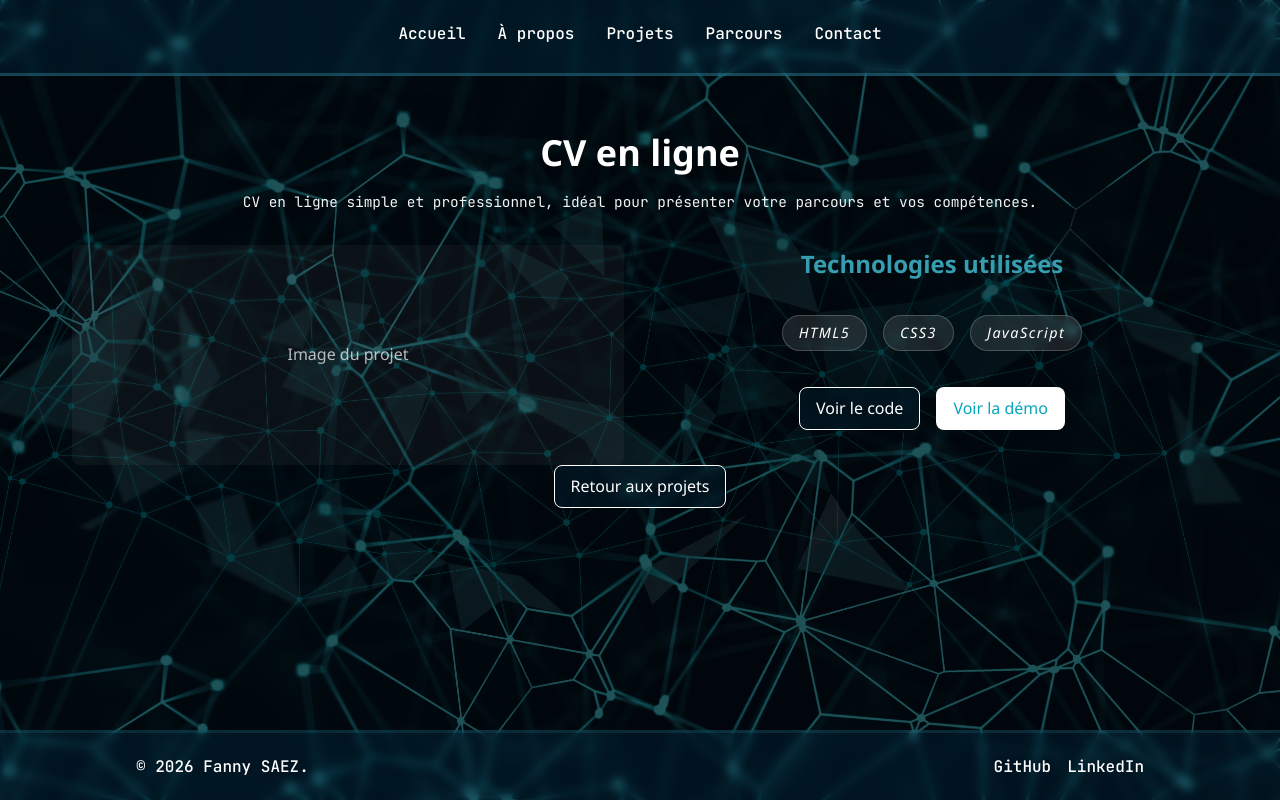
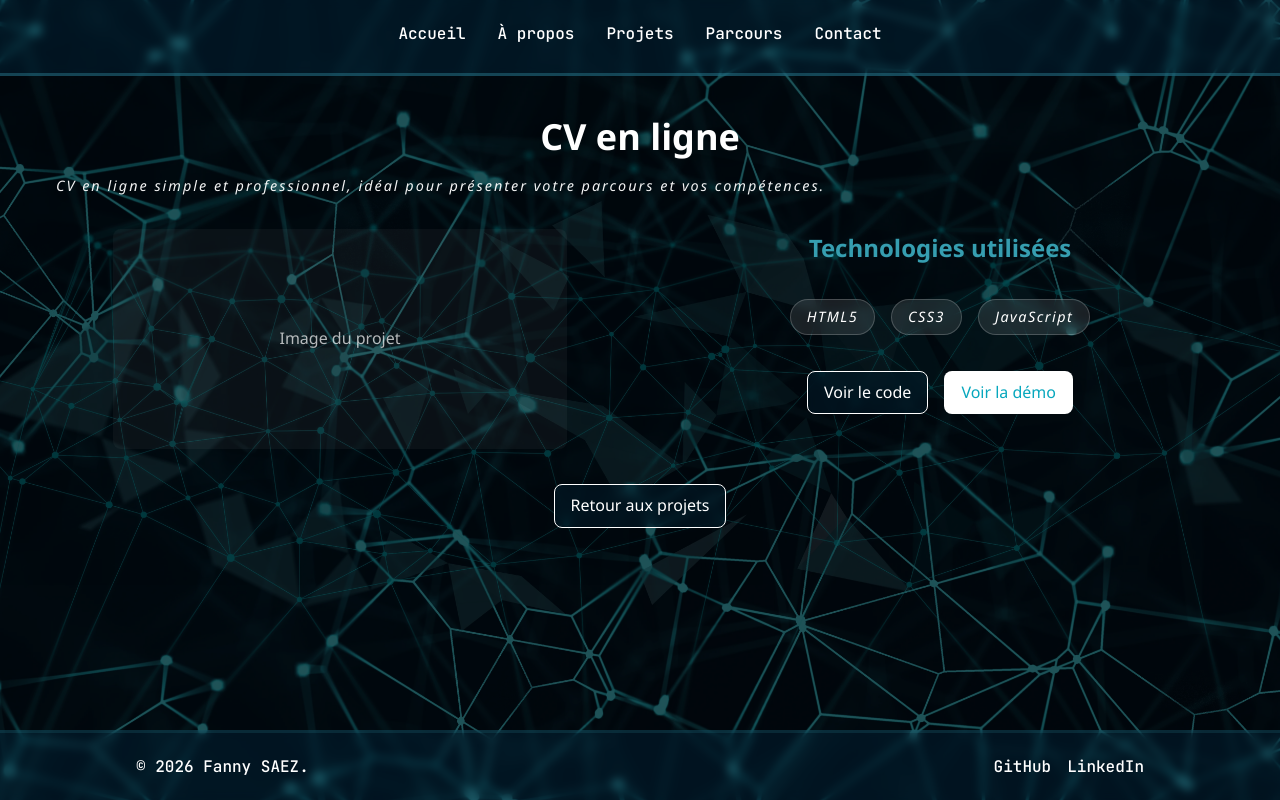
Before and after one commit to fannysaez/startNextJs, a Next.js app: page /projets/cv-en-ligne in a window 1280 px wide. Built offline with nearby package versions, Linux system fonts and the light colour scheme.

Commit message:
app(slug, pages et styles): ajustemnts proprements styles de chacune des pages

```diff
--- a/app/projets/[slug]/page.js
+++ b/app/projets/[slug]/page.js
@@ -1,4 +1,4 @@
-import styles from '../page.module.css'
+import styles from './projetsDetails.module.css'
 import Link from 'next/link'
 import Image from 'next/image'
 import Tag from '@/components/Tag/Tag'
@@ -29,7 +29,7 @@ export default async function ProjetDetail({ params }) {
         <h1 className={`${styles.title} ${styles.centerText}`}>
           {projet.title}
         </h1>
-        <p className={`${styles.contenu} ${styles.centerText}`}>
+        <p className={`${styles.contenu} ${styles.alignContenu}`}>
           {projet.description}
         </p>
       </div>
--- /dev/null
+++ b/app/projets/[slug]/projetsDetails.module.css
@@ -0,0 +1,155 @@
+/* Styles partagés pour la page détail d'un projet */
+.container {
+  max-width: 1200px;
+  margin: 0 auto;
+  padding: 2rem 1rem;
+  text-align: center;
+  position: relative;
+  z-index: 2;
+}
+
+.title {
+  font-size: 2.25rem;
+  margin: 0 0 0.5rem 0;
+  color: #ffffff;
+  font-weight: 600;
+  text-align: center;
+  text-shadow: 0 6px 18px rgba(0, 0, 0, 0.6);
+}
+
+.header {
+  margin-bottom: 1.5rem;
+}
+
+.contenu {
+  /* font-family: var(--font-jetbrains-mono), "JetBrains Mono", monospace; */
+  font-size: 0.9rem;
+  color: rgba(255, 255, 255, 0.95);
+  text-align: justify;
+  margin: 0 0 2rem 0;
+  text-shadow: 0 4px 12px rgba(0, 0, 0, 0.45);
+}
+.description {
+  color: rgba(255, 255, 255, 0.95);
+  text-align: center;
+  margin: 0 0 2rem 0;
+  text-shadow: 0 4px 12px rgba(0, 0, 0, 0.45);
+  font-weight: 200;
+  font-style: italic;
+  letter-spacing: 2px;
+}
+
+.centerText {
+  text-align: center;
+}
+.alignContenu {
+  text-align: justify;
+  font-style: italic;
+  letter-spacing: 2px;
+}
+.content {
+  display: grid;
+  grid-template-columns: 1fr 1fr;
+  gap: 2rem;
+  align-items: start;
+  margin-top: 2rem;
+}
+
+.imageWrapper {
+  display: flex;
+  align-items: center;
+  justify-content: center;
+}
+
+.imagePlaceholder {
+  width: 80%;
+  height: 220px;
+  background: rgba(255, 255, 255, 0.04);
+  border-radius: 8px;
+  display: flex;
+  align-items: center;
+  justify-content: center;
+  color: rgba(255, 255, 255, 0.7);
+}
+
+.projectImage {
+  width: 100%;
+  height: auto;
+  border-radius: 8px;
+  object-fit: cover;
+  max-height: 450px;
+  display: block;
+}
+
+.details h2 {
+  margin-top: 0;
+  color: #369eb0;
+}
+
+.tagsContainer {
+  display: flex;
+  flex-wrap: wrap;
+  justify-content: center;
+  gap: 1rem;
+  margin-top: 2rem;
+  line-height: 1.2;
+}
+
+.links {
+  display: flex;
+  gap: 1rem;
+  justify-content: center;
+  margin-top: 2.25rem;
+  margin-bottom: 1.25rem;
+}
+
+.link {
+  background-color: transparent;
+  background: rgba(2, 28, 45, 0.5);
+  backdrop-filter: blur(5px);
+  transition: all 0.3s ease;
+  border: 1px solid white;
+  display: inline-block;
+  padding: 0.5rem 1rem;
+  border-radius: 8px;
+  text-decoration: none;
+  color: #ffffff;
+}
+
+.link:hover {
+  transform: translateY(-2px);
+  color: #07a7bd;
+}
+
+.linkPrimary {
+  background-color: white;
+  color: #07a7bd;
+  border-color: transparent;
+}
+
+.btnSecondary {
+  background-color: transparent;
+  background: rgba(2, 28, 45, 0.5);
+  backdrop-filter: blur(5px);
+  transition: all 0.3s ease;
+  border: 1px solid white;
+  display: inline-block;
+  padding: 0.5rem 1rem;
+  margin-top: 2.2rem; /* léger décalage vers le bas */
+  border-radius: 8px;
+  text-decoration: none;
+  color: #ffffff;
+}
+
+.btnSecondary:hover {
+  color: #07a7bd;
+  transform: translateY(-2px);
+}
+
+.tech {
+  padding: 0.375rem 0.75rem;
+  border-radius: 20px;
+  font-size: 0.875rem;
+  color: #ffffff;
+  background: rgba(255, 255, 255, 0.06);
+}
--- a/app/projets/page.js
+++ b/app/projets/page.js
@@ -20,7 +20,7 @@ export default function Projets() {
           <Link key={p.slug} href={`/projets/${p.slug}`} className={styles.cardLink}>
             <div className={`${styles.card} ${styles.cardSecondary}`}>
               <h2>{p.title}</h2>
-              <p className={`${styles.contenu} ${styles.cardDescription}`}>
+              <p className={`${styles.contenus} ${styles.cardDescription}`}>
                 {p.description}
               </p>
               <div className={styles.tags}>
--- a/app/projets/page.module.css
+++ b/app/projets/page.module.css
@@ -106,7 +106,7 @@
 }
 
 /* Contenu détaillé des pages portfolio (aligné/justifié) */
-.contenu {
+.contenus {
   font-family: var(--font-jetbrains-mono), "JetBrains Mono", monospace;
   font-size: 0.9rem;
   color: rgba(255, 255, 255, 0.95);
@@ -177,88 +177,3 @@
   margin-top: 2rem;
   line-height: 1.2;
 }
-
-/* Liens et boutons utilisés dans les pages de détail des projets */
-.links {
-  display: flex;
-  gap: 1rem;
-  justify-content: center;
-  margin-top: 2.25rem;
-  margin-bottom: 1.25rem;
-}
-
-.link {
-  background-color: transparent;
-  background: rgba(2, 28, 45, 0.5);
-  backdrop-filter: blur(5px);
-  transition: all 0.3s ease;
-  border: 1px solid white;
-  display: inline-block;
-  padding: 0.5rem 1rem;
-  border-radius: 8px;
-  text-decoration: none;
-  color: #ffffff;
-}
-.link:hover {
-  transform: translateY(-2px);
-  color: #07a7bd;
-}
-
-.linkPrimary {
-  background-color: white;
-  color: #07a7bd;
-  border-color: transparent;
-}
-
-/* Petite mise en page pour la page détail projet */
-.header {
-  margin-bottom: 1.5rem;
-}
-.content {
-  display: grid;
-  grid-template-columns: 1fr 1fr;
-  gap: 2rem;
-  align-items: start;
-  margin-top: 2rem;
-}
-.imageWrapper {
-  display: flex;
-  align-items: center;
-  justify-content: center;
-}
-.imagePlaceholder {
-  width: 100%;
-  height: 220px;
-  background: rgba(255,255,255,0.04);
-  border-radius: 8px;
-  display: flex;
-  align-items: center;
-  justify-content: center;
-  color: rgba(255,255,255,0.7);
-}
-
-.projectImage {
-  width: 100%;
-  height: auto;
-  border-radius: 8px;
-  object-fit: cover;
-  max-height: 450px;
-  display: block;
-}
-.details h2 {
-  margin-top: 0;
-  color: #369eb0;
-}
-/* .technologies {
-  display: flex;
-  flex-wrap: wrap;
-  gap: 0.5rem;
-  margin-bottom: 1rem;
-} */
-.tech {
-  padding: 0.375rem 0.75rem;
-  border-radius: 20px;
-  font-size: 0.875rem;
-  color: #ffffff;
-  background: rgba(255,255,255,0.06);
-}
```
